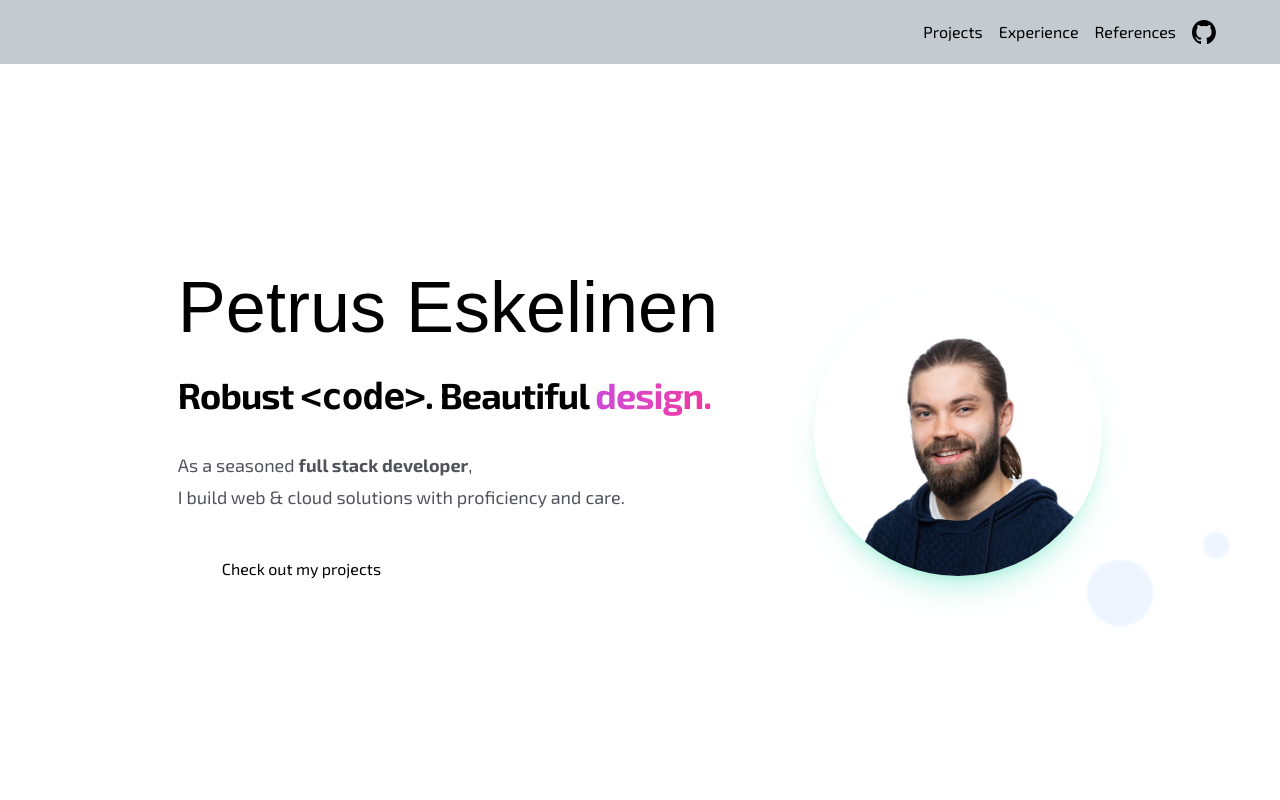
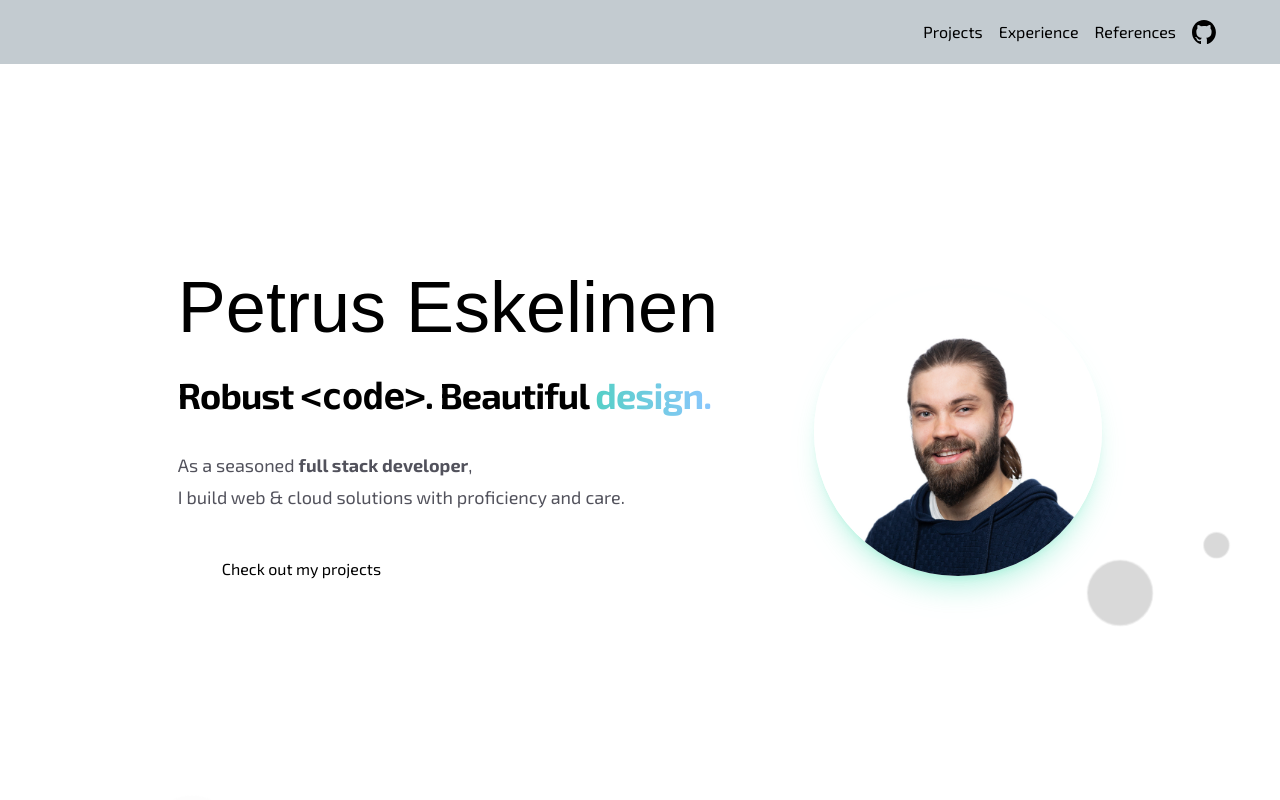
Before and after one commit to ShamanUX/petu.dev, a React (Vite) app: page / in a window 1280 px wide. Shown: the top 800 px of the page. Built offline with nearby package versions, Linux system fonts and the light colour scheme; a web font is replaced by a local one.

Commit message:
fix: bubble styling

```diff
--- a/src/App.css
+++ b/src/App.css
@@ -114,6 +114,13 @@ body {
   animation-delay: var(--delay);
 }
 
+.bubble-3d {
+  background: rgba(145, 145, 145, 0.673);
+  border: 1px solid rgba(255, 255, 255, 0.5);
+  border-radius: 50%;
+  filter: blur(0.5px);
+}
+
 .animate-gradient {
   background-size: 200% 200%;
   animation: gradientShift 5s ease-in-out infinite;
--- a/src/BubbleBackground.tsx
+++ b/src/BubbleBackground.tsx
@@ -90,7 +90,7 @@ export default function BubbleBackground() {
           }
         >
           <div
-            className="bubble-float rounded-full bg-blue-200/50 blur-[1px]"
+            className="bubble-float bubble-3d rounded-full"
             style={
               {
                 width: `${bubble.size}px`,
--- a/src/page.tsx
+++ b/src/page.tsx
@@ -32,7 +32,7 @@ function HeaderText() {
       </h1>
       <h2 className="w-full text-4xl font-semibold leading-10 tracking-tight text-black dark:text-zinc-50">
         Robust <span className="font-mono font-bold">{`<code>`}</span>. <br className="md:hidden" /> Beautiful{" "}
-        <span className=" bg-linear-to-r from-purple-500 to-pink-500 bg-clip-text text-transparent animate-gradient">
+        <span className=" bg-linear-to-r from-highlight to-blue-300 bg-clip-text text-transparent animate-gradient">
           design.
         </span>{" "}
       </h2>
--- a/src/verticalJobTabs.tsx
+++ b/src/verticalJobTabs.tsx
@@ -6,7 +6,7 @@ const jobs = [
     companyUrl: "https://easybook.fi",
     title: "Full Stack Developer, UX Designer",
     date: "NOV 2024 - PRESENT",
-    summary: "Saas startup for booking, reservation and e-commerce solutions.",
+    summary: "SaaS startup for booking, reservation and e-commerce solutions.",
     highlights: [
       "I designed and developed the admin panel UI, and implemented features ranging from chatbot logic to booking systems.",
       "Improved the development workflow and security, and implemented automated testing with Cypress.",
```
